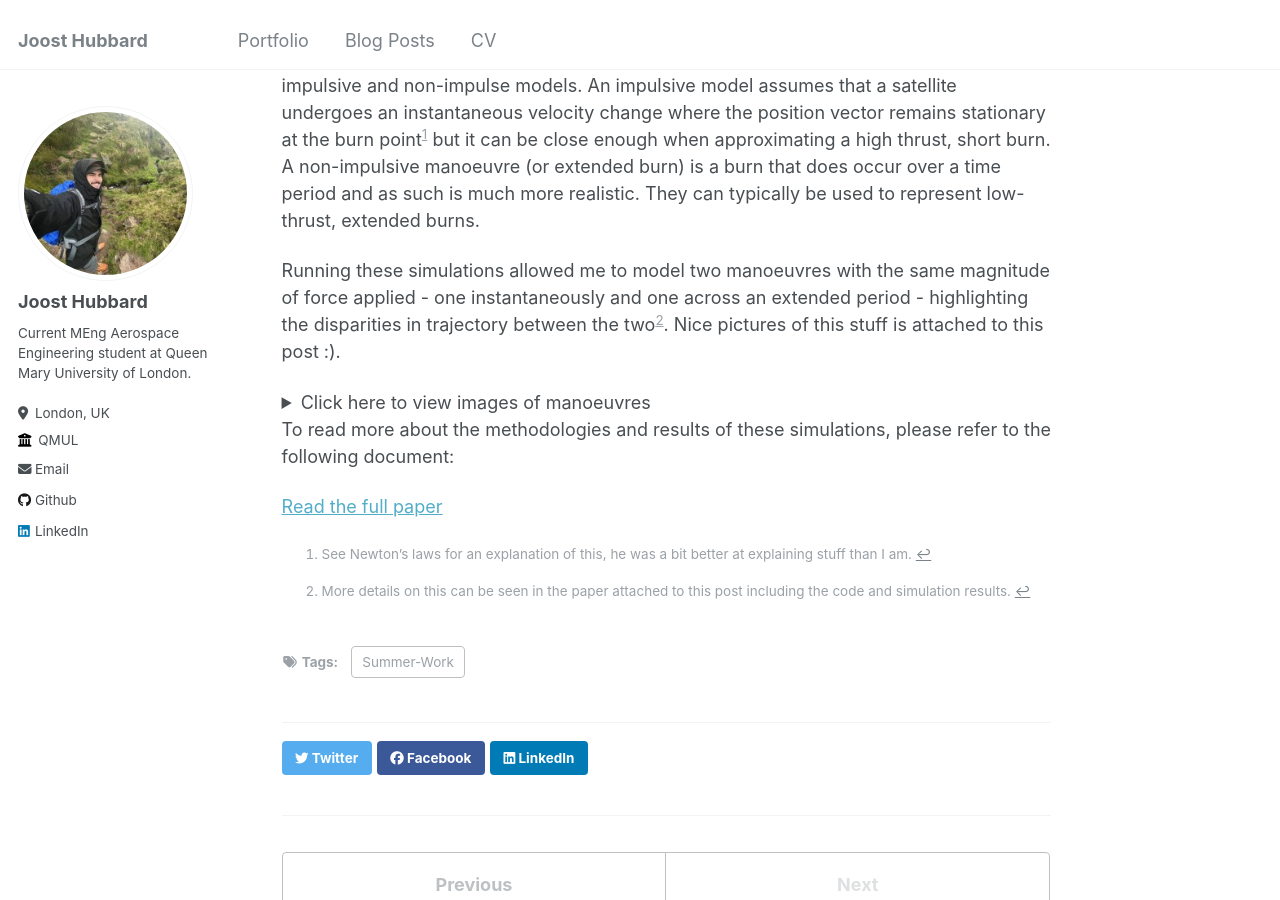
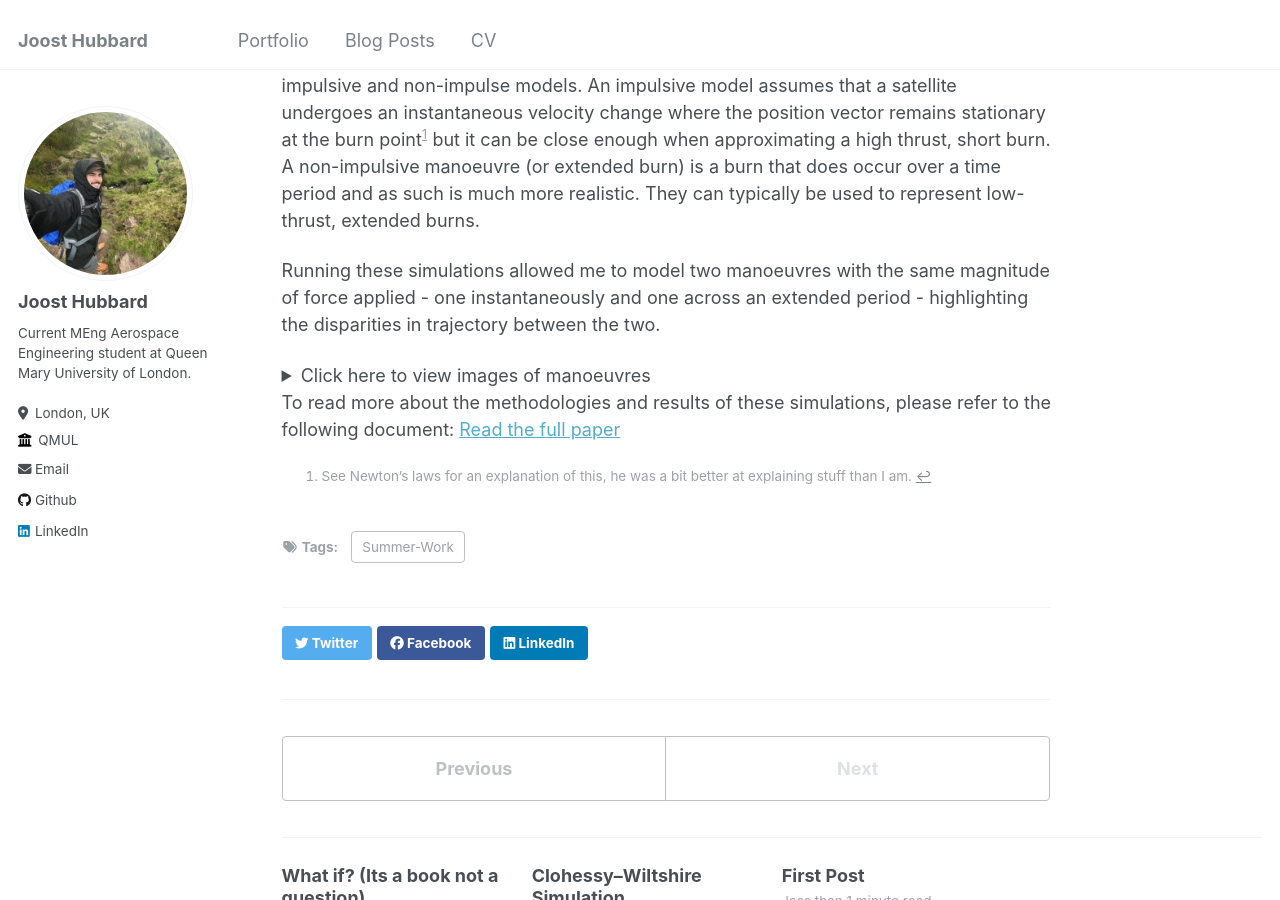
Before and after one commit to Joosty/Joosty..github.io, a Jekyll site: the page built from _posts/2024-07-25-blog-post-4.md, in a window 1280 px wide and 900 px high, scrolled down 370 px. Built offline with Jekyll 4.4.1, drawn with Linux system fonts in a browser that asks for light colours.

Commit message:
Update 2024-07-25-blog-post-4.md
final post

```diff
--- a/_posts/2024-07-25-blog-post-4.md
+++ b/_posts/2024-07-25-blog-post-4.md
@@ -8,7 +8,7 @@ Building upon my prior work using the Clohessy-Wiltshire equations to create a t
 
 When simulating satellite manoeuvres, the tracking of the satellite's resultant trajectory can be computed in a multitude of ways; the most prominent manners of modelling are impulsive and non-impulse models. An impulsive model assumes that a satellite undergoes an instantaneous velocity change where the position vector remains stationary at the burn point[^1] but it can be close enough when approximating a high thrust, short burn. A non-impulsive manoeuvre (or extended burn) is a burn that does occur over a time period and as such is much more realistic. They can typically be used to represent low-thrust, extended burns.
 
-Running these simulations allowed me to model two manoeuvres with the same magnitude of force applied - one instantaneously and one across an extended period - highlighting the disparities in trajectory between the two[^2]. Nice pictures of this stuff is attached to this post :).
+Running these simulations allowed me to model two manoeuvres with the same magnitude of force applied - one instantaneously and one across an extended period - highlighting the disparities in trajectory between the two.
 
 <details>
   <summary>Click here to view images of manoeuvres</summary>
@@ -24,13 +24,8 @@ Running these simulations allowed me to model two manoeuvres with the same magni
   </figure>
 </details>
 
+
 To read more about the methodologies and results of these simulations, please refer to the following document:
-
 [Read the full paper](https://github.com/Joosty/Joosty.github.io/blob/master/files/Imp%20vs%20Non-imp%20WIP.pdf)
 
 [^1]: See Newton's laws for an explanation of this, he was a bit better at explaining stuff than I am.
-[^2]: More details on this can be seen in the paper attached to this post including the code and simulation results.
-
-
-[^1]: See Newton's laws for an explanation of this, he was a bit better at explaining stuff than I am.
-[^2]: More details on this can be seen in the paper attached to this post including the code and simulation results.
```
